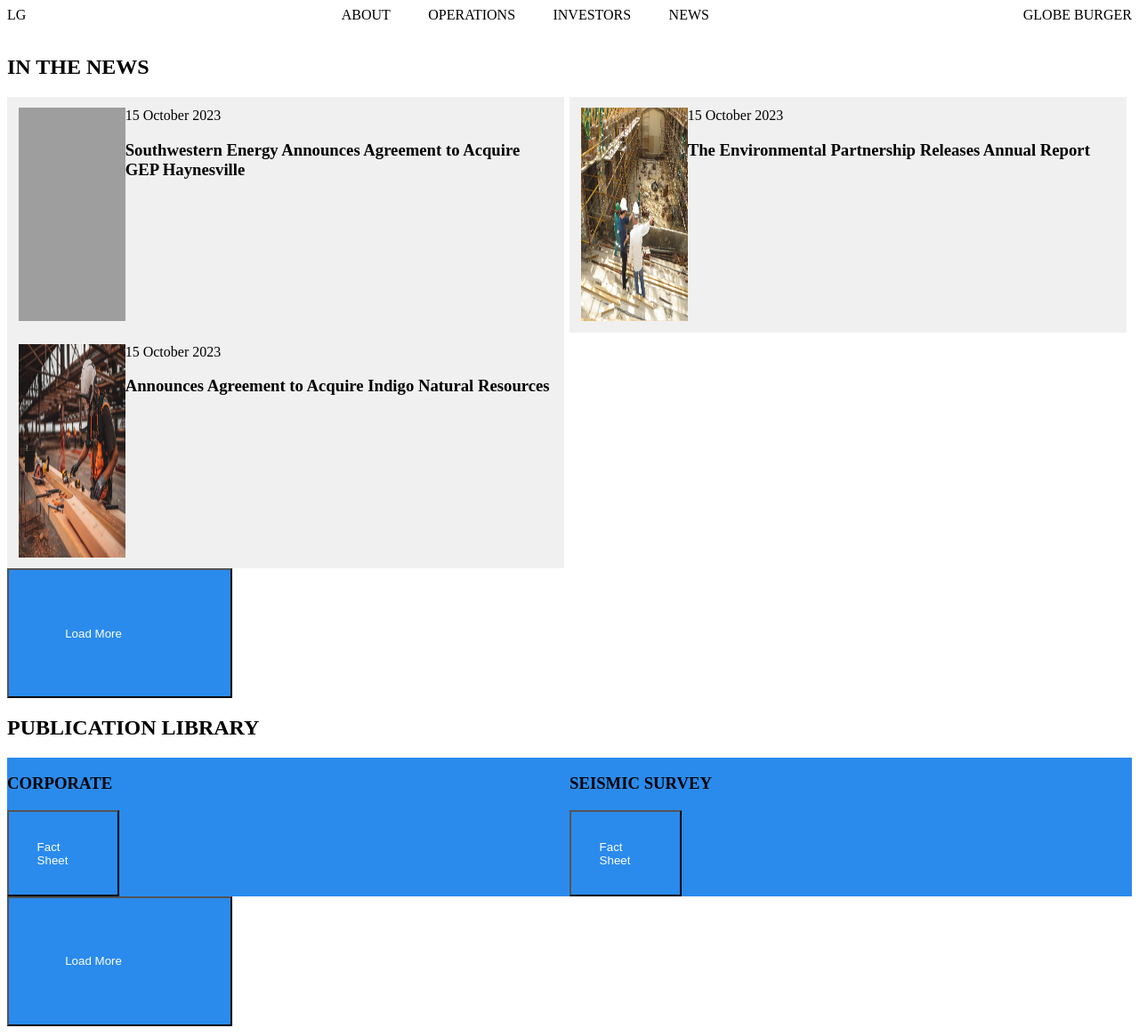
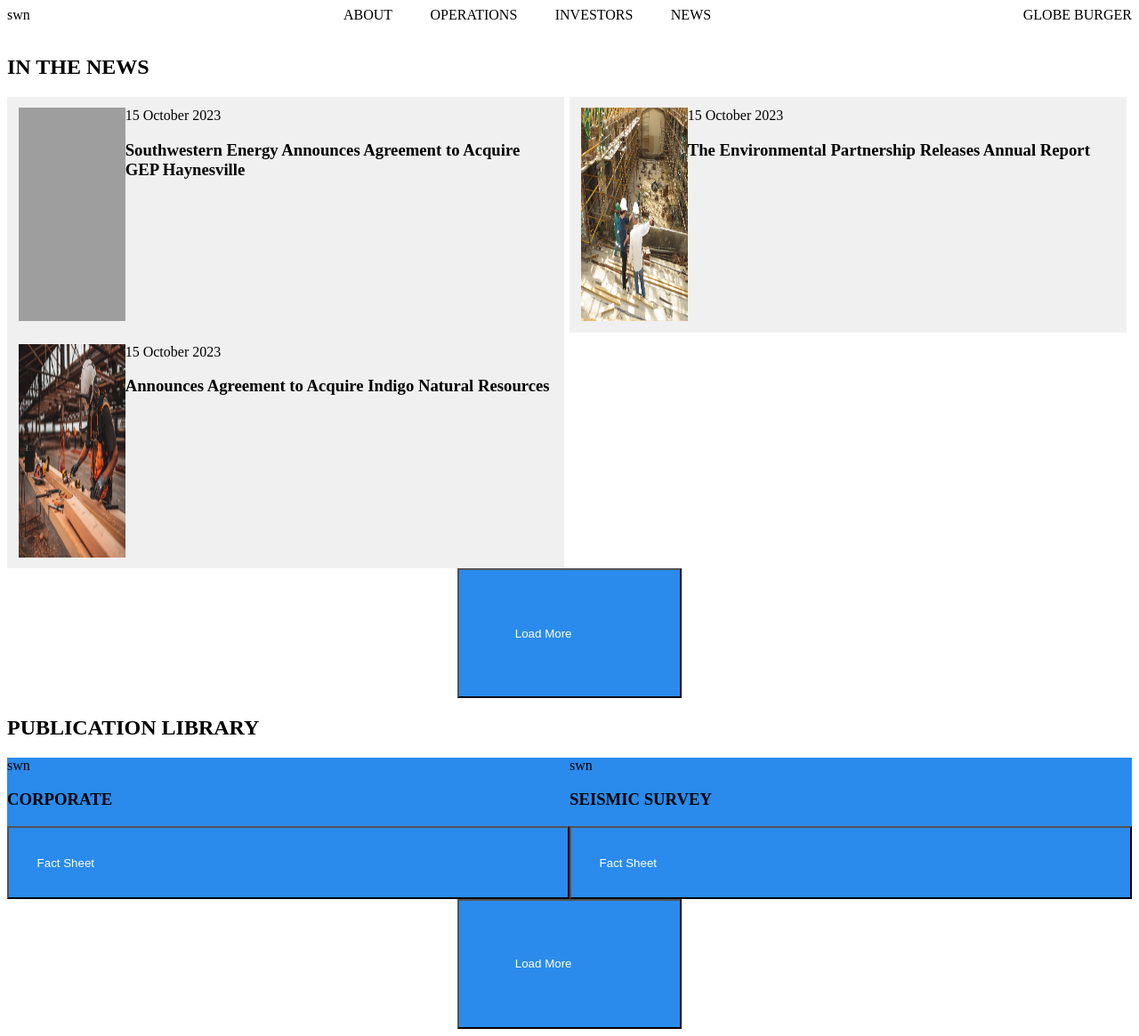
Before and after one commit to aistiscode/swn, a plain HTML site: page index.html in a window 1280 px wide. Shown: the whole page at 89% size. Drawn offline with Linux system fonts and the light colour scheme; grey boxes are pictures that could not be loaded.

Commit message:
testing push

```diff
--- a/index.html
+++ b/index.html
@@ -8,7 +8,7 @@
 </head>
 <body>
     <header>
-        <span class="logo">LG</span>
+        <span class="logo">swn</span>
         <ul>
             <li>ABOUT</li>
             <li>OPERATIONS</li>
@@ -40,22 +40,24 @@
                 </div>
                 </article>
             </div>
-            <button>Load More</button>
+            <button class="load-more-btn">Load More</button>
         </section>
         <section class="publications">
             <h2>PUBLICATION LIBRARY</h2>
             <div class="publications-container">
                 <div class="publication">
+                    <div class="logo">swn</div>
                     <h3>CORPORATE</h3>
                     <button>Fact Sheet</button>
                 </div>
                 <div class="publication">
+                    <div class="logo">swn</div>
                     <h3>SEISMIC SURVEY</h3>
                     <button>Fact Sheet</button>
                 </div>
 
             </div>
-            <button>Load More</button>
+            <button class="load-more-btn">Load More</button>
         </section>
     </main>
 
--- a/style.css
+++ b/style.css
@@ -8,14 +8,16 @@ ul{
     display: none;
 }
 
- button{
+button{
     display: block;
     width: 100%;
     padding: 5%;
     text-align: left;
     background-color: #2A8BED;
     color: white;
- }
+}
+
+
 
 .publications{
     display: grid;
@@ -67,8 +69,9 @@ article{
         display: grid;
         grid-template-columns: 1fr 1fr;
     }
-    button{
+
+    .load-more-btn{
         width: 20%;
-
+        margin: auto;
     }
 }
```
